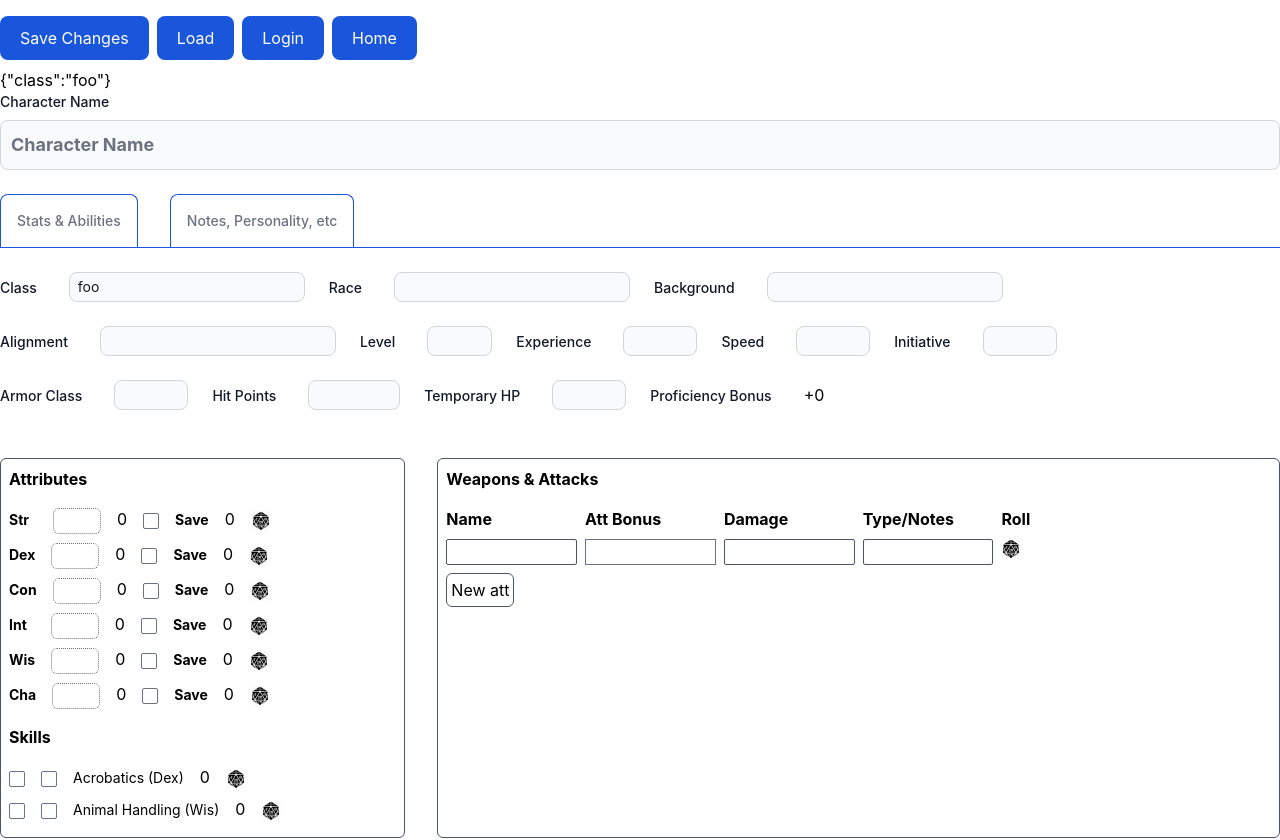
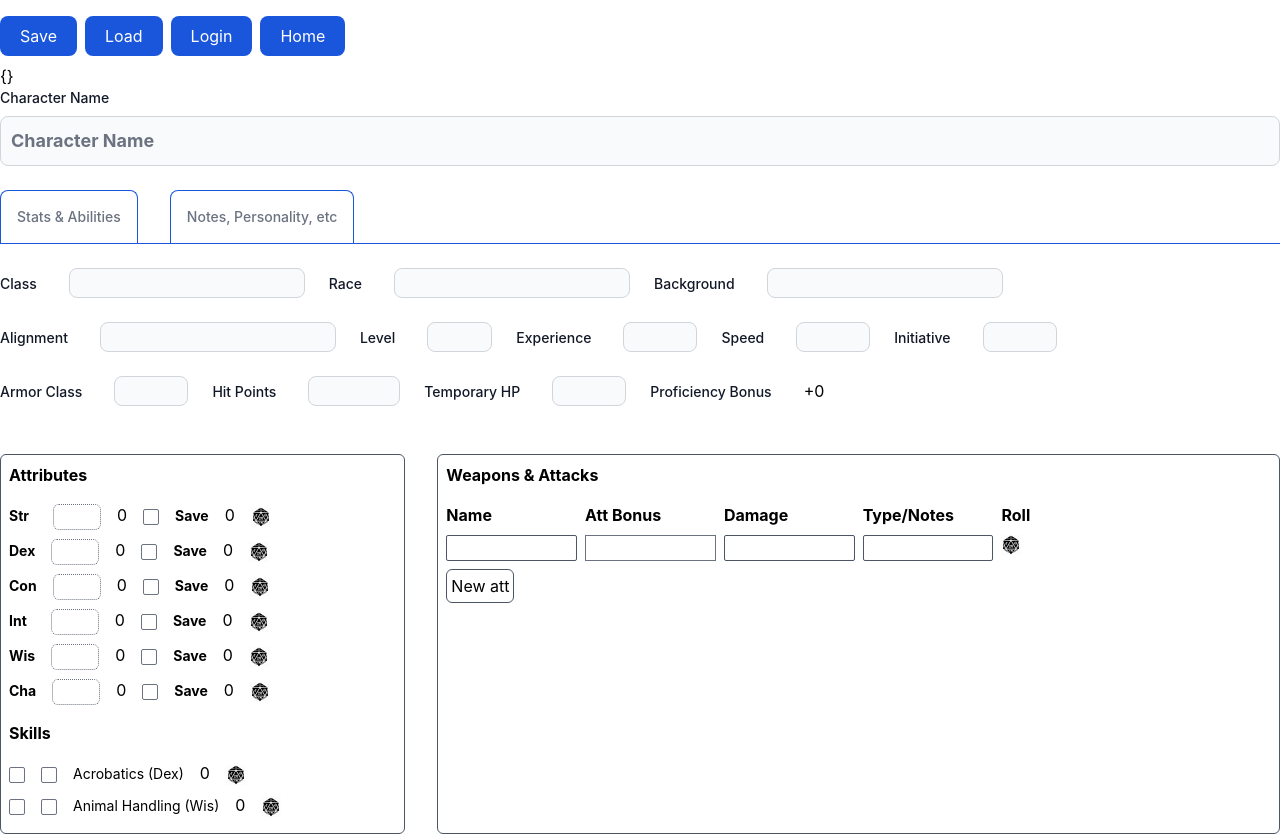
Before and after one commit to deidaraxc4/dnd-character-sheet, a Next.js app in the folder dnd-sheet/: page /character in a window 1280 px wide. Shown: the top 840 px of the page. Built offline with nearby package versions, Linux system fonts and the light colour scheme; no server answers.

Commit message:
add scuffed saving and loading characters

```diff
--- a/dnd-sheet/pages/character/index.js
+++ b/dnd-sheet/pages/character/index.js
@@ -10,25 +10,25 @@ import { getCharacter, getCharacterNames, saveCharacter } from '../../util/stora
 const Character = () => {
     const [socket, setSocket] = useState(null);
     const [messages, setMessages] = useState([]);
-    const [name, setName] = useState(''); // not sure wanna use input since im not actually submiting to a backend
-    const [characterModel, setCharacterModel] = useState({class: "foo"});
+    const [characterModel, setCharacterModel] = useState(new CharacterModel());
+    const [listsaves, setListsaves] = useState([]);
 
-    useEffect(() => {
-        console.log("yoo")
-        const socket = socketIOClient('localhost:3001');
-        setSocket(socket)
-        socket.on('connect', (data) => {
-            console.log('client connected successfully!')
-        })
-        socket.on('message',(msg) => {
-            setMessages( msgs => [...msgs, msg])
-        })
-    },[setSocket]);
+    // useEffect(() => {
+    //     console.log("yoo")
+    //     const socket = socketIOClient('localhost:3001');
+    //     setSocket(socket)
+    //     socket.on('connect', (data) => {
+    //         console.log('client connected successfully!')
+    //     })
+    //     socket.on('message',(msg) => {
+    //         setMessages( msgs => [...msgs, msg])
+    //     })
+    // },[setSocket]);
 
-    const handleRoll = () => {
-        const randomNumber = Math.floor(Math.random() * 6) + 1;
-        socket.emit('message', `${name} rolled a ${randomNumber}!`)
-    }
+    // const handleRoll = () => {
+    //     const randomNumber = Math.floor(Math.random() * 6) + 1;
+    //     socket.emit('message', `${name} rolled a ${randomNumber}!`)
+    // }
 
     // curry function
     const handleChange = prop => (e) => {
@@ -40,6 +40,25 @@ const Character = () => {
         }))
     }
 
+    const handleSave = () => {
+        if (characterModel.name) {
+            saveCharacter(characterModel.name, characterModel)
+            alert(`${characterModel.name} character saved!`)
+        }
+    }
+
+    const handleLoad = () => {
+        const res = getCharacterNames();
+        setListsaves(res);
+    }
+
+    const handleLoadCharacter = (e) => {
+        const id = e.target.getAttribute("id");
+        const character = getCharacter(id);
+        setCharacterModel(character);
+        alert(`Character ${id} loaded!`);
+    }
+
     return (
         <div className="container mx-auto mt-4 max-w-7xl">
             <Head>
@@ -49,47 +68,49 @@ const Character = () => {
             </Head>
 
             <div id="actionBar" className="flex flex-row flex-nowrap justify-start">
-                <button className="text-white bg-blue-700 hover:bg-blue-800 rounded-lg px-5 py-2.5 mr-2 mb-2">Save Changes</button>
-                <button className="text-white bg-blue-700 hover:bg-blue-800 rounded-lg px-5 py-2.5 mr-2 mb-2" data-modal-toggle="loadModal">Load</button>
-                <button className="text-white bg-blue-700 hover:bg-blue-800 rounded-lg px-5 py-2.5 mr-2 mb-2" data-modal-toggle="loginModal">Login</button>
-                <button className="text-white bg-blue-700 hover:bg-blue-800 rounded-lg px-5 py-2.5 mr-2 mb-2"><a href="./">Home</a></button>
+                <button onClick={handleSave} className="text-white bg-blue-700 hover:bg-blue-800 rounded-lg px-5 py-2 mr-2 mb-2">Save</button>
+                <button onClick={handleLoad} className="text-white bg-blue-700 hover:bg-blue-800 rounded-lg px-5 py-2 mr-2 mb-2" data-modal-toggle="loadModal" id="loadCharacterBtn">Load</button>
+                <button className="text-white bg-blue-700 hover:bg-blue-800 rounded-lg px-5 py-2 mr-2 mb-2" data-modal-toggle="loginModal">Login</button>
+                <button className="text-white bg-blue-700 hover:bg-blue-800 rounded-lg px-5 py-2 mr-2 mb-2"><a href="./">Home</a></button>
             </div>
             {JSON.stringify(characterModel)}
 
-            <div id="loginModal" tabindex="-1" aria-hidden="true" class="hidden overflow-y-auto overflow-x-hidden fixed top-0 right-0 left-0 z-50 w-full md:inset-0 h-modal md:h-full">
-                <div class="relative p-4 w-full max-w-2xl h-full md:h-auto">
-                    <div class="relative bg-white rounded-lg shadow dark:bg-gray-700">
-                        <div class="flex justify-between items-start p-4 rounded-t border-b dark:border-gray-600">
-                            <h3 class="text-xl font-semibold text-gray-900 dark:text-white">
+            <div id="loginModal" tabIndex="-1" aria-hidden="true" className="hidden overflow-y-auto overflow-x-hidden fixed top-0 right-0 left-0 z-50 w-full md:inset-0 h-modal md:h-full">
+                <div className="relative p-4 w-full max-w-2xl h-full md:h-auto">
+                    <div className="relative bg-white rounded-lg shadow dark:bg-gray-700">
+                        <div className="flex justify-between items-start p-4 rounded-t border-b dark:border-gray-600">
+                            <h3 className="text-xl font-semibold text-gray-900 dark:text-white">
                                 Login Integration
                             </h3>
                         </div>
-                        <div class="p-6 space-y-6">
-                            <p class="text-base leading-relaxed text-gray-500 dark:text-gray-400">
+                        <div className="p-6 space-y-6">
+                            <p className="text-base leading-relaxed text-gray-500 dark:text-gray-400">
                                 Discord
                             </p>
                         </div>
-                        <div class="flex items-center p-6 space-x-2 rounded-b border-t border-gray-200 dark:border-gray-600">
-                            <button data-modal-toggle="loginModal" type="button" class="text-white bg-blue-700 hover:bg-blue-800 focus:ring-4 focus:outline-none focus:ring-blue-300 font-medium rounded-lg text-sm px-5 py-2.5 text-center dark:bg-blue-600 dark:hover:bg-blue-700 dark:focus:ring-blue-800">Close</button>
+                        <div className="flex flex-row-reverse items-center p-6 space-x-2 rounded-b border-t border-gray-200 dark:border-gray-600">
+                            <button data-modal-toggle="loginModal" type="button" className="text-white bg-blue-700 hover:bg-blue-800 focus:ring-4 focus:outline-none focus:ring-blue-300 font-medium rounded-lg text-sm px-5 py-2.5 text-center dark:bg-blue-600 dark:hover:bg-blue-700 dark:focus:ring-blue-800">Close</button>
                         </div>
                     </div>
                 </div>
             </div>
-            <div id="loadModal" tabindex="-1" aria-hidden="true" class="hidden overflow-y-auto overflow-x-hidden fixed top-0 right-0 left-0 z-50 w-full md:inset-0 h-modal md:h-full">
-                <div class="relative p-4 w-full max-w-2xl h-full md:h-auto">
-                    <div class="relative bg-white rounded-lg shadow dark:bg-gray-700">
-                        <div class="flex justify-between items-start p-4 rounded-t border-b dark:border-gray-600">
-                            <h3 class="text-xl font-semibold text-gray-900 dark:text-white">
+            <div id="loadModal" tabIndex="-1" aria-hidden="true" className="hidden overflow-y-auto overflow-x-hidden fixed top-0 right-0 left-0 z-50 w-full md:inset-0 h-modal md:h-full">
+                <div className="relative p-4 w-full max-w-2xl h-full md:h-auto">
+                    <div className="relative bg-white rounded-lg shadow dark:bg-gray-700">
+                        <div className="flex justify-between items-start p-4 rounded-t border-b dark:border-gray-600">
+                            <h3 className="text-xl font-semibold text-gray-900 dark:text-white">
                                 Load Character
                             </h3>
                         </div>
-                        <div class="p-6 space-y-6">
-                            <p class="text-base leading-relaxed text-gray-500 dark:text-gray-400">
-                                Character
-                            </p>
+                        <div className="p-6 space-y-6">
+                            {listsaves.map((save) => {
+                                return(
+                                    <li onClick={handleLoadCharacter} key={save} id={save} className="cursor-pointer underline text-blue-600">{save}</li>
+                                )
+                            })}
                         </div>
-                        <div class="flex items-center p-6 space-x-2 rounded-b border-t border-gray-200 dark:border-gray-600">
-                            <button data-modal-toggle="loadModal" type="button" class="text-white bg-blue-700 hover:bg-blue-800 focus:ring-4 focus:outline-none focus:ring-blue-300 font-medium rounded-lg text-sm px-5 py-2.5 text-center dark:bg-blue-600 dark:hover:bg-blue-700 dark:focus:ring-blue-800">Close</button>
+                        <div className="flex flex-row-reverse items-center p-6 space-x-2 rounded-b border-t border-gray-200 dark:border-gray-600">
+                            <button data-modal-toggle="loadModal" type="button" className="text-white bg-blue-700 hover:bg-blue-800 focus:ring-4 focus:outline-none focus:ring-blue-300 font-medium rounded-lg text-sm px-5 py-2.5 text-center dark:bg-blue-600 dark:hover:bg-blue-700 dark:focus:ring-blue-800">Close</button>
                         </div>
                     </div>
                 </div>
@@ -97,7 +118,7 @@ const Character = () => {
 
             <div className="mb-6">
                 <label id="default-input" className="block mb-2 text-sm font-medium text-gray-900 dark:text-gray-300">Character Name</label>
-                <input type="text" id="default-input" className="bg-gray-50 border border-gray-300 text-gray-900 text-lg font-bold rounded-lg focus:ring-blue-500 focus:border-blue-500 block w-full p-2.5 dark:bg-gray-700 dark:border-gray-600 dark:placeholder-gray-400 dark:text-white dark:focus:ring-blue-500 dark:focus:border-blue-500" placeholder="Character Name" />
+                <input type="text" id="default-input" value={characterModel.name} onChange={handleChange("name")} className="bg-gray-50 border border-gray-300 text-gray-900 text-lg font-bold rounded-lg focus:ring-blue-500 focus:border-blue-500 block w-full p-2.5 dark:bg-gray-700 dark:border-gray-600 dark:placeholder-gray-400 dark:text-white dark:focus:ring-blue-500 dark:focus:border-blue-500" placeholder="Character Name" />
             </div>
 
 
@@ -131,7 +152,7 @@ const Character = () => {
                                     <label className="mb-2 text-sm font-medium text-gray-900">Race</label>
                                 </dt>
                                 <dd className="ml-8">
-                                    <input type="text" id="dndrace" value={characterModel.race} className="px-2 py-1 bg-gray-50 border border-gray-300 text-gray-900 text-sm rounded-lg focus:ring-blue-500 focus:border-blue-500" />
+                                    <input type="text" id="dndrace" value={characterModel.race} onChange={handleChange("race")} className="px-2 py-1 bg-gray-50 border border-gray-300 text-gray-900 text-sm rounded-lg focus:ring-blue-500 focus:border-blue-500" />
                                 </dd>
                             </dl>
                             <dl className="flex flex-row justify-start items-center mb-4 mr-6 mt-2">
@@ -139,7 +160,7 @@ const Character = () => {
                                     <label className="mb-2 text-sm font-medium text-gray-900">Background</label>
                                 </dt>
                                 <dd className="ml-8">
-                                    <input type="text" id="dndbackground" value={characterModel.background} className="px-2 py-1 bg-gray-50 border border-gray-300 text-gray-900 text-sm rounded-lg focus:ring-blue-500 focus:border-blue-500" />
+                                    <input type="text" id="dndbackground" value={characterModel.background} onChange={handleChange("background")} className="px-2 py-1 bg-gray-50 border border-gray-300 text-gray-900 text-sm rounded-lg focus:ring-blue-500 focus:border-blue-500" />
                                 </dd>
                             </dl>
                             <dl className="flex flex-row justify-start items-center mb-4 mr-6 mt-2">
@@ -147,7 +168,7 @@ const Character = () => {
                                     <label className="mb-2 text-sm font-medium text-gray-900">Alignment</label>
                                 </dt>
                                 <dd className="ml-8">
-                                    <input type="text" id="dndalignment" value={characterModel.alignment} className="px-2 py-1 bg-gray-50 border border-gray-300 text-gray-900 text-sm rounded-lg focus:ring-blue-500 focus:border-blue-500" />
+                                    <input type="text" id="dndalignment" value={characterModel.alignment} onChange={handleChange("alignment")} className="px-2 py-1 bg-gray-50 border border-gray-300 text-gray-900 text-sm rounded-lg focus:ring-blue-500 focus:border-blue-500" />
                                 </dd>
                             </dl>
                             <dl className="flex flex-row justify-start items-center mb-4 mr-6 mt-2">
@@ -155,7 +176,7 @@ const Character = () => {
                                     <label className="mb-2 text-sm font-medium text-gray-900">Level</label>
                                 </dt>
                                 <dd className="ml-8">
-                                    <input type="text" id="dndlevel" size="1" className="px-2 py-1 bg-gray-50 border border-gray-300 text-gray-900 text-sm rounded-lg focus:ring-blue-500 focus:border-blue-500" />
+                                    <input type="text" id="dndlevel" size="1" value={characterModel.level} onChange={handleChange("level")} className="px-2 py-1 bg-gray-50 border border-gray-300 text-gray-900 text-sm rounded-lg focus:ring-blue-500 focus:border-blue-500" />
                                 </dd>
                             </dl>
                             <dl className="flex flex-row justify-start items-center mb-4 mr-6 mt-2">
@@ -163,7 +184,7 @@ const Character = () => {
                                     <label className="mb-2 text-sm font-medium text-gray-900">Experience</label>
                                 </dt>
                                 <dd className="ml-8">
-                                    <input type="text" id="dndexp" size="2" className="px-2 py-1 bg-gray-50 border border-gray-300 text-gray-900 text-sm rounded-lg focus:ring-blue-500 focus:border-blue-500" />
+                                    <input type="text" id="dndexp" size="2" value={characterModel.experience} onChange={handleChange("experience")} className="px-2 py-1 bg-gray-50 border border-gray-300 text-gray-900 text-sm rounded-lg focus:ring-blue-500 focus:border-blue-500" />
                                 </dd>
                             </dl>
                             <dl className="flex flex-row justify-start items-center mb-4 mr-6 mt-2">
@@ -171,7 +192,7 @@ const Character = () => {
                                     <label className="mb-2 text-sm font-medium text-gray-900">Speed</label>
                                 </dt>
                                 <dd className="ml-8">
-                                    <input type="text" id="dndspeed" size="2" className="px-2 py-1 bg-gray-50 border border-gray-300 text-gray-900 text-sm rounded-lg focus:ring-blue-500 focus:border-blue-500" />
+                                    <input type="text" id="dndspeed" size="2" value={characterModel.speed} onChange={handleChange("speed")} className="px-2 py-1 bg-gray-50 border border-gray-300 text-gray-900 text-sm rounded-lg focus:ring-blue-500 focus:border-blue-500" />
                                 </dd>
                             </dl>
                             <dl className="flex flex-row justify-start items-center mb-4 mr-6 mt-2">
@@ -179,7 +200,7 @@ const Character = () => {
                                     <label className="mb-2 text-sm font-medium text-gray-900">Initiative</label>
                                 </dt>
                                 <dd className="ml-8">
-                                    <input type="text" id="dndinitiative" size="2" className="px-2 py-1 bg-gray-50 border border-gray-300 text-gray-900 text-sm rounded-lg focus:ring-blue-500 focus:border-blue-500" />
+                                    <input type="text" id="dndinitiative" size="2" value={characterModel.initiative} onChange={handleChange("initiative")} className="px-2 py-1 bg-gray-50 border border-gray-300 text-gray-900 text-sm rounded-lg focus:ring-blue-500 focus:border-blue-500" />
                                 </dd>
                             </dl>
                             <dl className="flex flex-row justify-start items-center mb-4 mr-6 mt-2">
@@ -187,7 +208,7 @@ const Character = () => {
                                     <label className="mb-2 text-sm font-medium text-gray-900">Armor Class</label>
                                 </dt>
                                 <dd className="ml-8">
-                                    <input type="text" id="dndac" size="2" className="px-2 py-1 bg-gray-50 border border-gray-300 text-gray-900 text-sm rounded-lg focus:ring-blue-500 focus:border-blue-500" />
+                                    <input type="text" id="dndac" size="2" value={characterModel.armorclass} onChange={handleChange("armorclass")} className="px-2 py-1 bg-gray-50 border border-gray-300 text-gray-900 text-sm rounded-lg focus:ring-blue-500 focus:border-blue-500" />
                                 </dd>
                             </dl>
                             <dl className="flex flex-row justify-start items-center mb-4 mr-6 mt-2">
@@ -195,7 +216,7 @@ const Character = () => {
                                     <label className="mb-2 text-sm font-medium text-gray-900">Hit Points</label>
                                 </dt>
                                 <dd className="ml-8">
-                                    <input type="text" id="dndhp" size="4" className="px-2 py-1 bg-gray-50 border border-gray-300 text-gray-900 text-sm rounded-lg focus:ring-blue-500 focus:border-blue-500" />
+                                    <input type="text" id="dndhp" size="4" value={characterModel.hp} onChange={handleChange("hp")} className="px-2 py-1 bg-gray-50 border border-gray-300 text-gray-900 text-sm rounded-lg focus:ring-blue-500 focus:border-blue-500" />
                                 </dd>
                             </dl>
                             <dl className="flex flex-row justify-start items-center mb-4 mr-6 mt-2">
@@ -203,7 +224,7 @@ const Character = () => {
                                     <label className="mb-2 text-sm font-medium text-gray-900">Temporary HP</label>
                                 </dt>
                                 <dd className="ml-8">
-                                    <input type="text" id="dndtemphp" size="2" className="px-2 py-1 bg-gray-50 border border-gray-300 text-gray-900 text-sm rounded-lg focus:ring-blue-500 focus:border-blue-500" />
+                                    <input type="text" id="dndtemphp" size="2" value={characterModel.temphp} onChange={handleChange("temphp")} className="px-2 py-1 bg-gray-50 border border-gray-300 text-gray-900 text-sm rounded-lg focus:ring-blue-500 focus:border-blue-500" />
                                 </dd>
                             </dl>
                             <dl className="flex flex-row justify-start items-center mb-4 mr-6 mt-2">
--- a/dnd-sheet/util/storage.js
+++ b/dnd-sheet/util/storage.js
@@ -1,5 +1,5 @@
-const getCharacter = () => {
-    return JSON.parse(localStorage.getItem("dndCharacter"))
+const getCharacter = (name) => {
+    return JSON.parse(localStorage.getItem(name))
 }
 
 const saveCharacter = (name, char) => {
```
